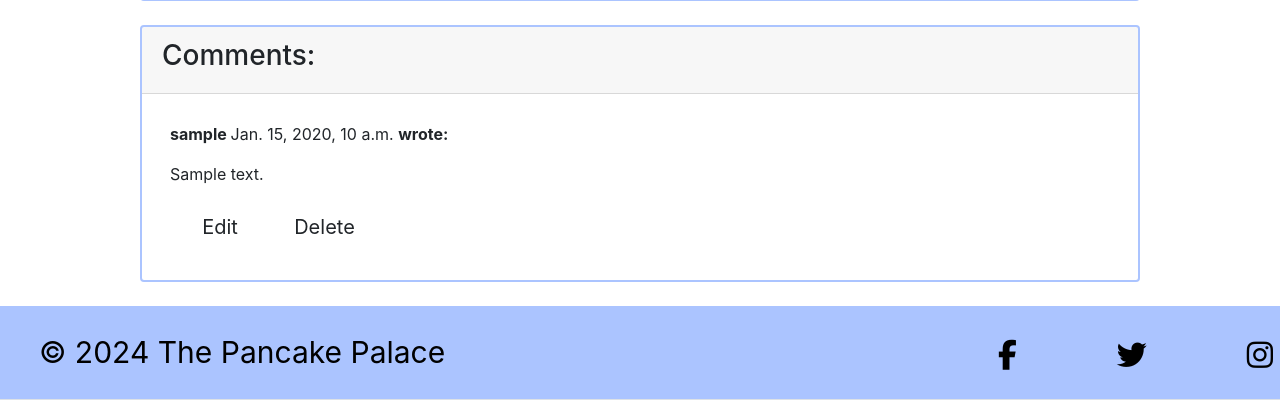
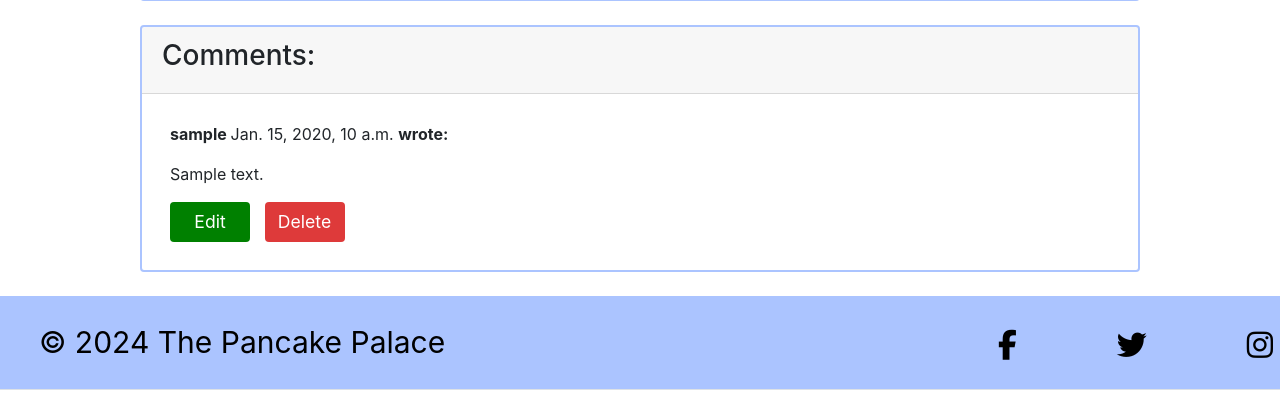
Before and after one commit to vega-2135/the_pancake_palace, a Django app: a page that uses templates/base.html in a window 1280 px wide; the page is wider, and only the part inside the window is pictured. Shown: the part 2945-3345 px from the top of that part. Run offline with Django 4.2, Linux system fonts and the light colour scheme; a user stored in the database is signed in; tables that the repository leaves empty hold one stand-in row (values such as "Sample post"); parts of the project's set-up code (start-up, migrations or seed data) failed here and were passed over; some libraries are stand-ins or nearby versions.

Commit message:
Change style of comments edit/delete buttons
Signed-off-by: Carolina Romero Carrasco <mcarolinarc28@gmail.com>

```diff
--- a/static/css/style.css
+++ b/static/css/style.css
@@ -338,9 +338,21 @@ li::marker {
 }
 
 .btn-edit, .btn-delete {
-    width: 100px;
-    height: 50px;
-    font-size: 20px;
+    width: 80px;
+    height: 40px;
+    font-size: 1.1rem;
+}
+
+.btn-edit {
+    background-color: green;
+    color: white;
+    margin-right: 10px;
+}
+
+.btn-delete {
+    background-color: rgb(222, 58, 58);
+    color: white;
+    margin-right: 10px;
 }
 
 .leave-comment {
```
